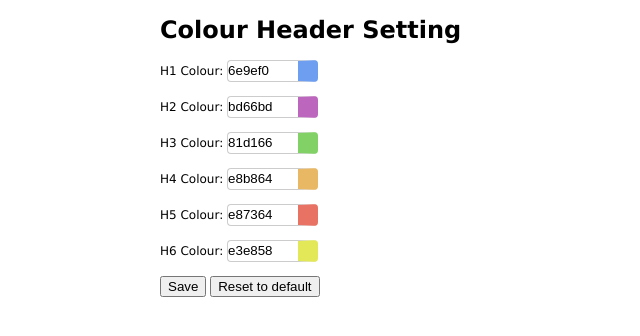
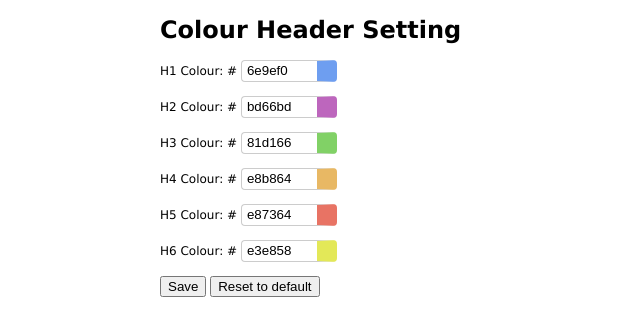
Before and after one commit to liakwee/ColourlizeHeader, a browser extension: page src/options/index.html in a window 1280 px wide. Shown: the whole page, without its empty margins (0-640 px from the left). Drawn offline with Linux system fonts and the light colour scheme.

```diff
--- a/src/options/index.html
+++ b/src/options/index.html
@@ -19,7 +19,7 @@
         }
         .colpicker {
             margin:0;
-            padding:0;
+            padding: 0 0 0 5px;
             width:70px;
             height:20px;
             line-height:20px;
@@ -53,12 +53,12 @@
 <body>
 <div class="wrapper">
     <h1>Colour Header Setting</h1>
-    <label for="h1">H1 Colour: </label><input type="text" id="h1" class="colpicker" value="6e9ef0"></input><br/><br/>
-    <label for="h2">H2 Colour: </label><input type="text" id="h2" class="colpicker" value="bd66bd"></input><br/><br/>
-    <label for="h3">H3 Colour: </label><input type="text" id="h3" class="colpicker" value="81d166"></input><br/><br/>
-    <label for="h4">H4 Colour: </label><input type="text" id="h4" class="colpicker" value="e8b864"></input><br/><br/>
-    <label for="h5">H5 Colour: </label><input type="text" id="h5" class="colpicker" value="e87364"></input><br/><br/>
-    <label for="h6">H6 Colour: </label><input type="text" id="h6" class="colpicker" value="e3e858"></input><br/><br/>
+    <label for="h1">H1 Colour: </label># <input type="text" id="h1" class="colpicker" value="6e9ef0"></input><br/><br/>
+    <label for="h2">H2 Colour: </label># <input type="text" id="h2" class="colpicker" value="bd66bd"></input><br/><br/>
+    <label for="h3">H3 Colour: </label># <input type="text" id="h3" class="colpicker" value="81d166"></input><br/><br/>
+    <label for="h4">H4 Colour: </label># <input type="text" id="h4" class="colpicker" value="e8b864"></input><br/><br/>
+    <label for="h5">H5 Colour: </label># <input type="text" id="h5" class="colpicker" value="e87364"></input><br/><br/>
+    <label for="h6">H6 Colour: </label># <input type="text" id="h6" class="colpicker" value="e3e858"></input><br/><br/>
 
     <button id="save">Save</button>
     <button id="reset">Reset to default</button>
```
Also changed, not shown: icons/icon128.png, icons/icon16.png, icons/icon19.png, icons/icon48.png.
